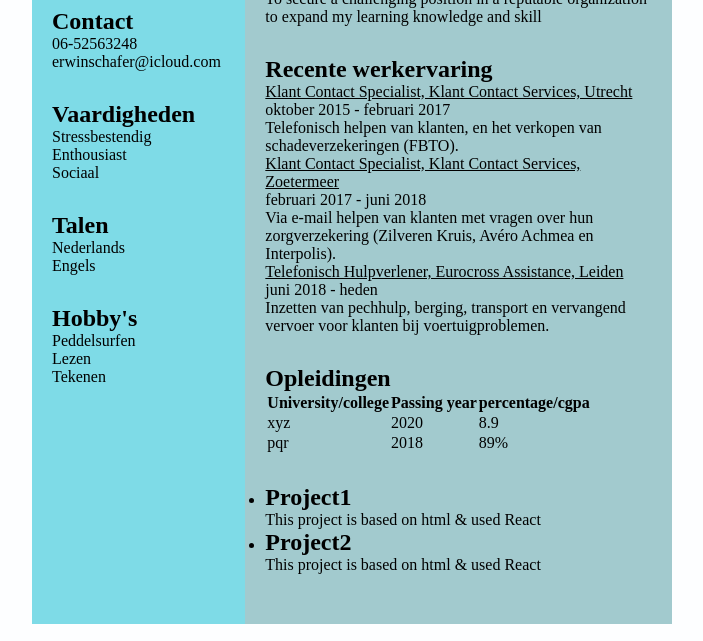
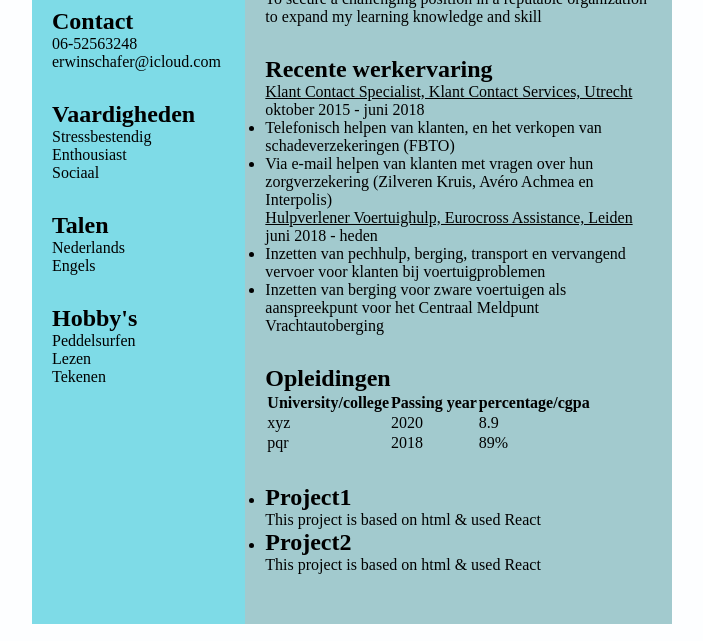
Before and after one commit to ErwinSchafer/CV, a plain HTML site: page index.html in a window 1280 px wide. Shown: the part 159-800 px from the top of the page, without its empty margins (288-991 px from the left). Drawn offline with Linux system fonts and the light colour scheme.

Commit message:
Update index.html

```diff
--- a/index.html
+++ b/index.html
@@ -68,17 +68,20 @@
       <div class="Experience">
         <h2>Recente werkervaring</h2>
         <u>Klant Contact Specialist, Klant Contact Services, Utrecht</u>
-<p>oktober 2015 - februari 2017</p>
-          <p>Telefonisch helpen van klanten, en het
-verkopen van schadeverzekeringen (FBTO).</p>
-        <u>Klant Contact Specialist, Klant Contact Services, Zoetermeer</u>
-<p>februari 2017 - juni 2018</p>
-          <p>Via e-mail helpen van klanten
+<p>oktober 2015 - juni 2018</p>
+        <ul>
+          <li>Telefonisch helpen van klanten, en het
+verkopen van schadeverzekeringen (FBTO)</li>
+          <li>Via e-mail helpen van klanten
 met vragen over hun zorgverzekering (Zilveren
-Kruis, Avéro Achmea en Interpolis).</p>
-        <u>Telefonisch Hulpverlener, Eurocross Assistance, Leiden</u>
+Kruis, Avéro Achmea en Interpolis)</li>
+        </ul>
+        <u>Hulpverlener Voertuighulp, Eurocross Assistance, Leiden</u>
 <p>juni 2018 - heden</p>
-          <p>Inzetten van pechhulp, berging, transport en vervangend vervoer voor klanten bij voertuigproblemen.</p>
+        <ul>
+          <li>Inzetten van pechhulp, berging, transport en vervangend vervoer voor klanten bij voertuigproblemen</li>
+          <li>Inzetten van berging voor zware voertuigen als aanspreekpunt voor het Centraal Meldpunt Vrachtautoberging</li>
+        </ul>
       </div>
       <div class="Education">
         <h2>Opleidingen</h2>
```
